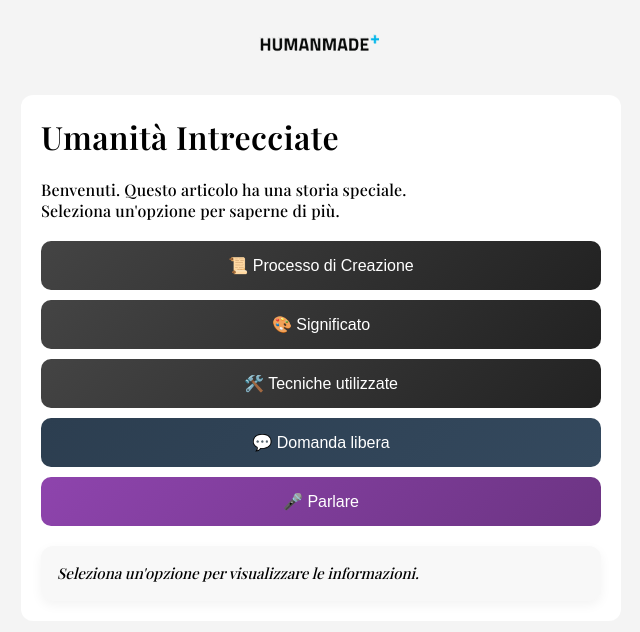
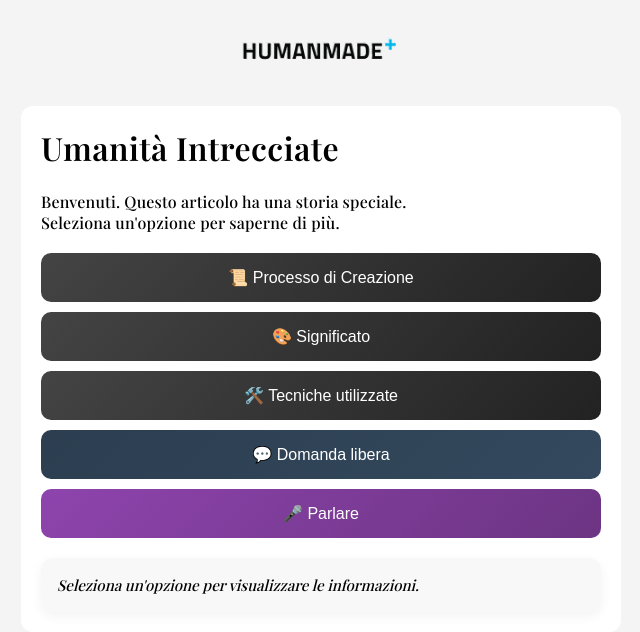
Before and after one commit to superjaviko/handcrafting, a website: page index.html in a window 1280 px wide. Shown: the whole page, without its empty margins (319-959 px from the left). Drawn offline with nearby package versions, Linux system fonts and the light colour scheme.

Commit message:
Update index.html

```diff
--- a/index.html
+++ b/index.html
@@ -26,8 +26,8 @@
     }
 
     .logo {
-      max-width: 140px;
-      width: 40%;
+      max-width: 180px;
+      width: 80%;
       height: auto;
       margin-bottom: 10px;
     }
```
